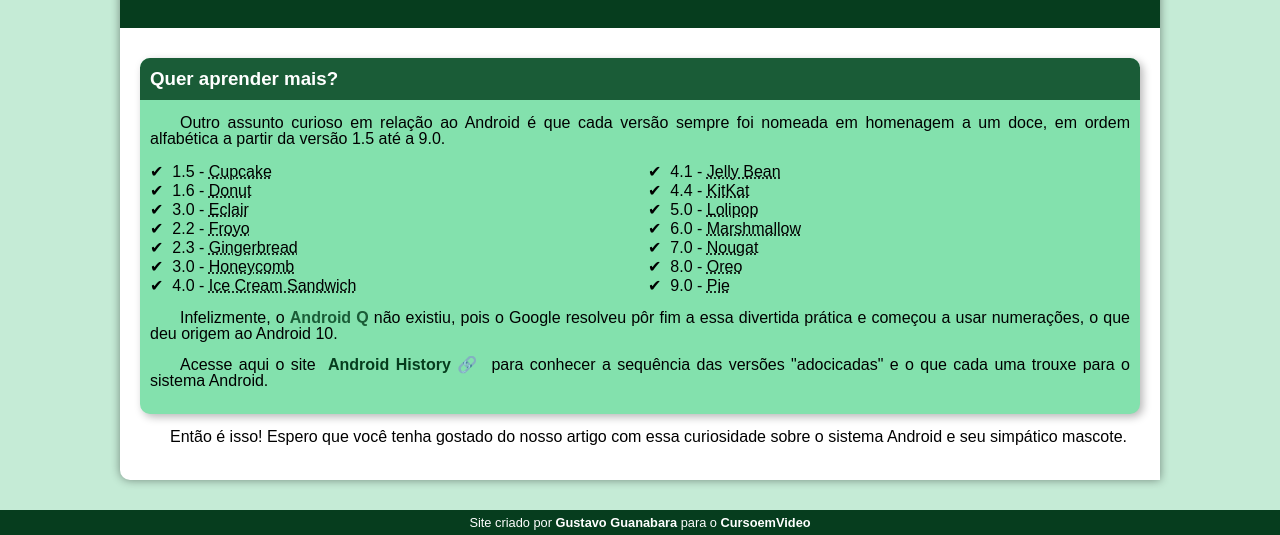
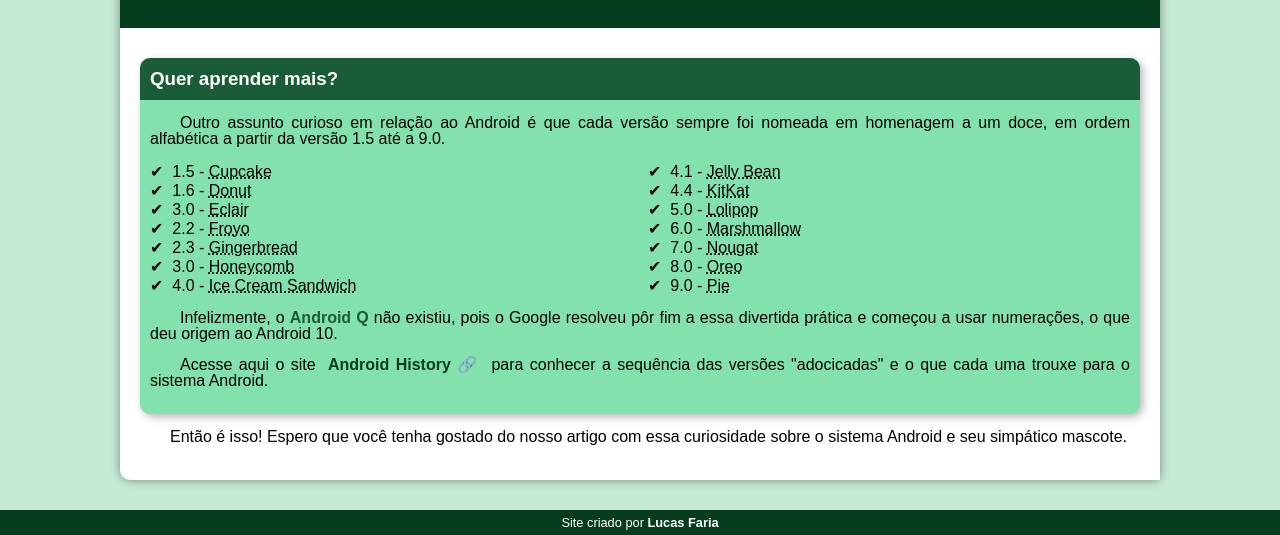
Before and after one commit to lucasfaria-p/projeto-android, a plain HTML site: page index.html in a window 1280 px wide. Shown: the part 2220-2755 px from the top of the page. Drawn offline with Linux system fonts and the light colour scheme.

Commit message:
Correção do footer

```diff
--- a/index.html
+++ b/index.html
@@ -93,7 +93,7 @@
 
     <footer>
 
-        <p>Site criado por <a href="https://github.com/gustavoguanabara" target="_blank" rel="external">Gustavo Guanabara</a> para o <a href="https://www.youtube.com/cursoemvideo" target="_blank" rel="external">CursoemVideo</a></p>
+        <p>Site criado por <a href="https://lucasfaria-p.github.io" target="_blank" rel="external">Lucas Faria</a></p>
 
     </footer>
 </body>
```
